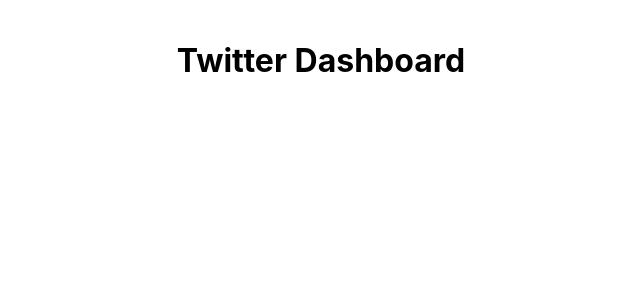
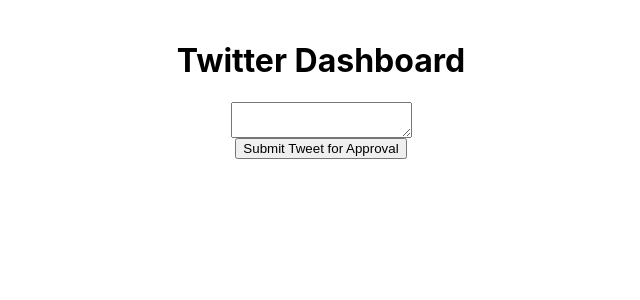
Before and after one commit to lswifty2017/tweetz, a React (Create React App) app in the folder react-app/: page /dashboard in a window 1280 px wide. Shown: the top 300 px of the page, without its empty margins (319-959 px from the left). Built offline with nearby package versions, Linux system fonts and the light colour scheme; no server answers; the database is empty; sample sign-in values are in the browser's storage.

Commit message:
Added submit tweet functionality

```diff
--- a/react-app/package.json
+++ b/react-app/package.json
@@ -10,6 +10,7 @@
     "@types/node": "^16.11.21",
     "@types/react": "^17.0.38",
     "@types/react-dom": "^17.0.11",
+    "dayjs": "^1.10.7",
     "firebase": "^9.6.4",
     "react": "^17.0.2",
     "react-dom": "^17.0.2",
@@ -19,6 +20,7 @@
     "react-spinners": "^0.11.0",
     "styled-components": "^5.3.3",
     "typescript": "^4.5.5",
+    "uuid": "^8.3.2",
     "web-vitals": "^2.1.4"
   },
   "scripts": {
@@ -46,6 +48,7 @@
     ]
   },
   "devDependencies": {
-    "@types/styled-components": "^5.1.21"
+    "@types/styled-components": "^5.1.21",
+    "@types/uuid": "^8.3.4"
   }
 }
--- a/react-app/src/App.tsx
+++ b/react-app/src/App.tsx
@@ -6,6 +6,7 @@
   signInWithPopup,
   GoogleAuthProvider,
   onAuthStateChanged,
+  User,
 } from "firebase/auth";
 import { useForm, SubmitHandler } from "react-hook-form";
 import styled from "styled-components";
@@ -16,6 +17,7 @@
 import Dashboard from "./pages/Dashboard";
 import PrivateRoutes from "./components/PrivateRoutes";
 import AuthContext from "./auth/AuthContext";
+import firebaseConfig from "./config/firebase";
 
 type Inputs = {
   email: string;
@@ -37,16 +39,8 @@
 
 function App() {
   const [loading, setLoading] = useState(false);
+  const [user, setUser] = useState<User>();
   const navigate = useNavigate();
-
-  const firebaseConfig = {
-    apiKey: "AIzaSyAV7gsK-PQXgZSXdOqSMXgjQsYW6UgYC7Q",
-    authDomain: "tweetz-d99d4.firebaseapp.com",
-    projectId: "tweetz-d99d4",
-    storageBucket: "tweetz-d99d4.appspot.com",
-    messagingSenderId: "703798625471",
-    appId: "1:703798625471:web:566d612f4980c91d22b20a",
-  };
 
   const firebaseApp = initializeApp(firebaseConfig);
   const auth = getAuth(firebaseApp);
@@ -55,10 +49,7 @@
     onAuthStateChanged(auth, (user) => {
       if (user) {
         console.log("user", user);
-        // User is signed in, see docs for a list of available properties
-        // https://firebase.google.com/docs/reference/js/firebase.User
-        const uid = user.uid;
-        // ...
+        setUser(user);
       } else {
         localStorage.removeItem("token");
       }
@@ -72,19 +63,14 @@
 
     signInWithPopup(auth, provider)
       .then((result) => {
-        // This gives you a Google Access Token. You can use it to access the Google API.
         const credential = GoogleAuthProvider.credentialFromResult(result);
         const token = credential?.accessToken;
-        // The signed-in user info.
         const user = result.user;
-        console.log("user", user);
-        console.log("token", token);
 
+        setUser(user);
         localStorage.setItem("token", token!);
         navigate("/dashboard");
-
         setLoading(false);
-        // ...
       })
       .catch((error) => {
         // Handle Errors here.
@@ -95,7 +81,6 @@
         // The AuthCredential type that was used.
         const credential = GoogleAuthProvider.credentialFromError(error);
         setLoading(false);
-        // ...
       });
   };
 
@@ -108,7 +93,7 @@
           <Route path="/" element={<PrivateRoutes />}>
             <Route
               path="/dashboard"
-              element={<Dashboard firebaseApp={firebaseApp} />}
+              element={<Dashboard user={user} firebaseApp={firebaseApp} />}
             />
             <Route path="/error" element={<ErrorPage />} />
           </Route>
--- /dev/null
+++ b/react-app/src/config/firebase.tsx
@@ -0,0 +1,10 @@
+const firebaseConfig = {
+  apiKey: process.env.REACT_APP_FIREBASE_API_KEY,
+  authDomain: process.env.REACT_APP_AUTH_DOMAIN,
+  projectId: process.env.REACT_APP_PROJECT_ID,
+  storageBucket: process.env.REACT_APP_STORAGE_BUCKET,
+  messagingSenderId: process.env.REACT_APP_MESSAGING_SENDER_ID,
+  appId: process.env.REACT_APP_APP_ID,
+};
+
+export default firebaseConfig;
--- a/react-app/src/pages/Dashboard.tsx
+++ b/react-app/src/pages/Dashboard.tsx
@@ -1,17 +1,28 @@
 import { FirebaseApp, initializeApp } from "firebase/app";
-import { useEffect } from "react";
+import { useEffect, useState } from "react";
 import { useNavigate } from "react-router-dom";
-import { getFirestore, collection, getDocs } from "firebase/firestore/lite";
-import { getAuth } from "firebase/auth";
+import {
+  getFirestore,
+  collection,
+  getDocs,
+  setDoc,
+  doc,
+} from "firebase/firestore/lite";
+import { getAuth, User } from "firebase/auth";
+import { v4 as uuidv4 } from "uuid";
+import dayjs from "dayjs";
 
 type DashboardProps = {
   firebaseApp: FirebaseApp;
+  user: User | undefined;
 };
 
-const Dashboard = ({ firebaseApp }: DashboardProps) => {
+const Dashboard = ({ firebaseApp, user }: DashboardProps) => {
+  const [tweet, setTweet] = useState("");
+  const [allTweets, setAllTweets] = useState();
+  const db = getFirestore(firebaseApp);
+
   useEffect(() => {
-    const db = getFirestore(firebaseApp);
-
     (async () => {
       const querySnapshot = await getDocs(collection(db, "tweetz-collection"));
       querySnapshot.forEach((doc) => {
@@ -21,7 +32,37 @@
     })();
   }, []);
 
-  return <h1>Twitter Dashboard</h1>;
+  const submitTweet = async () => {
+    const { displayName, email, emailVerified, isAnonymous, photoURL, uid } =
+      user || {};
+
+    console.log("email", email);
+
+    try {
+      const document = await setDoc(doc(db, "tweetz-collection", uuidv4()), {
+        tweet: tweet,
+        author: displayName,
+        authorEmail: email,
+        dateCreated: dayjs().format("YYYY-MM-DD HH:mm"),
+        tweetStatus: "draft",
+      });
+
+      console.log("document", document);
+    } catch (err) {
+      console.log("err", err);
+    }
+  };
+
+  return (
+    <>
+      <h1>Twitter Dashboard</h1>
+      <textarea
+        value={tweet}
+        onChange={(event) => setTweet(event.target.value)}
+      ></textarea>
+      <button onClick={submitTweet}>Submit Tweet for Approval</button>
+    </>
+  );
 };
 
 export default Dashboard;
```
Also changed, not shown: 2 other files (tests, documents, lock files or other folders).
